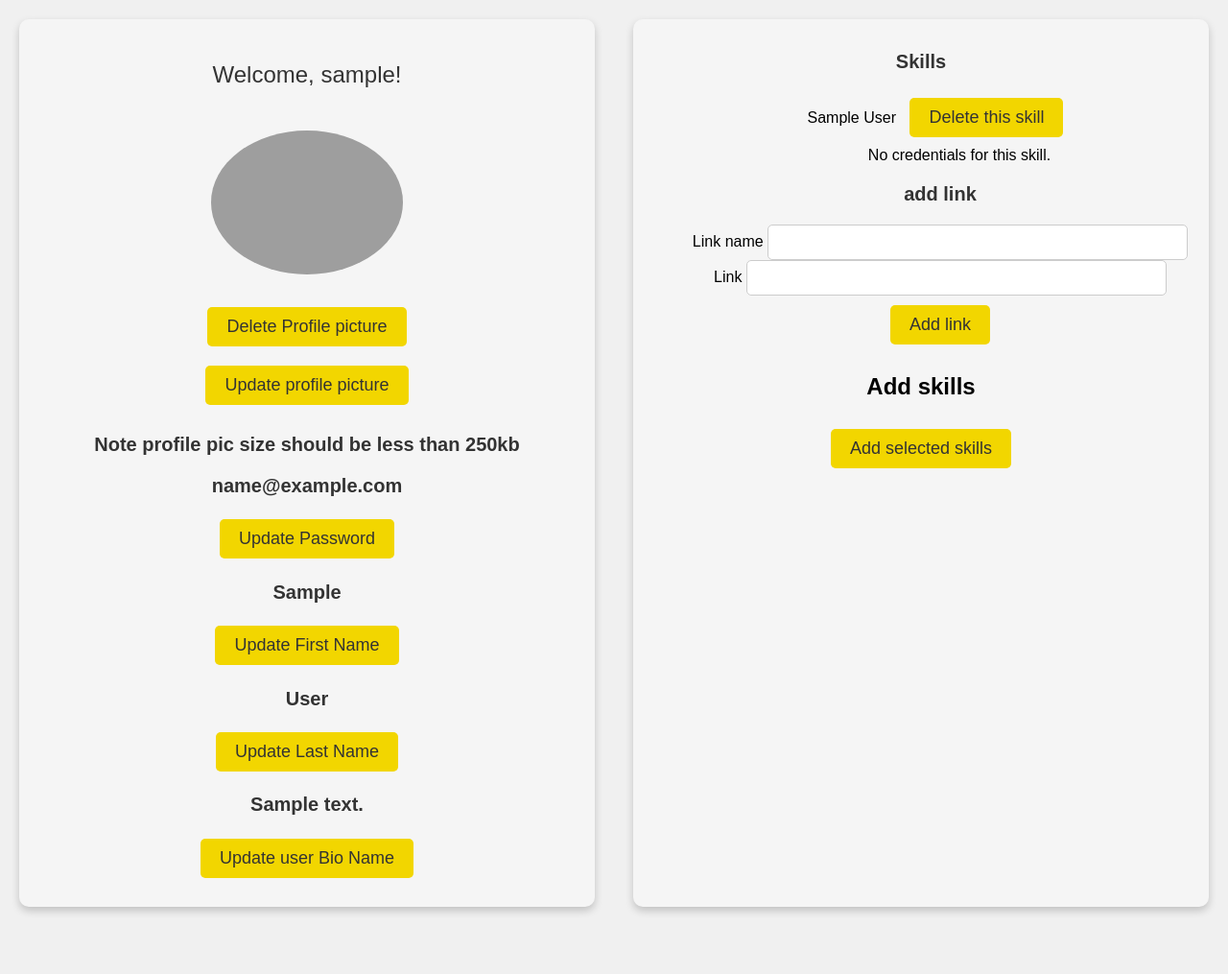
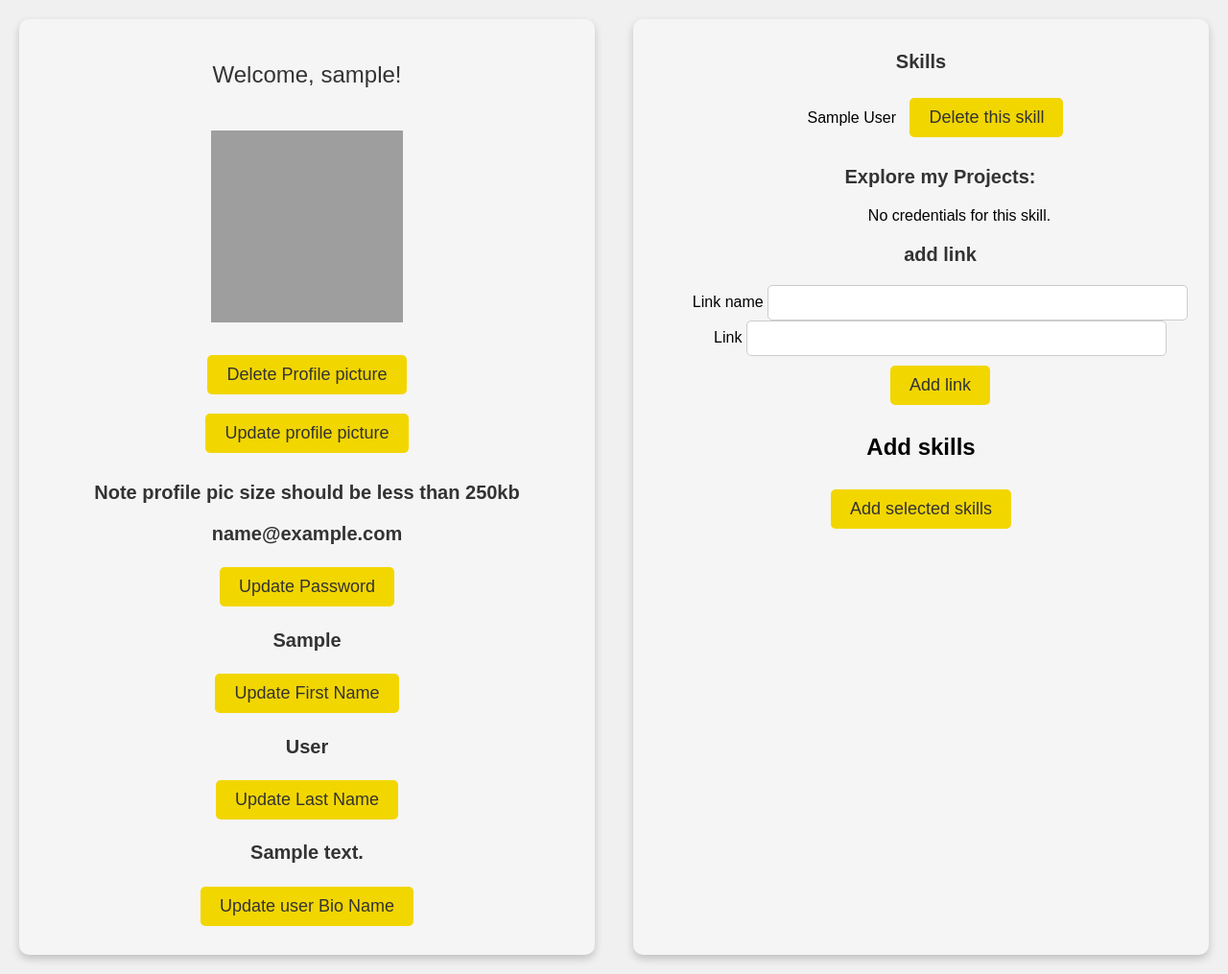
Before and after one commit to Kedar59/skillExchange, a Django app: page /profile/ in a window 1280 px wide. Shown: the part 124-1139 px from the top of the page at 96% size. Before the commit the page ends 1076 px from the top, so only its background shows below. Run offline with Django 4.2, Linux system fonts and the light colour scheme; a user stored in the database is signed in; tables that the repository leaves empty hold one stand-in row (values such as "Sample post"); grey boxes are pictures that could not be loaded.

Commit message:
UI changes

```diff
--- a/static/css/connections.css
+++ b/static/css/connections.css
@@ -31,9 +31,8 @@ form button {
   transition: transform 0.3s ease;
 }
 .prof-img-display {
-  max-width: 100px;
-  height: auto;
-  border-radius: 50%;
+  width: 100px;
+  height: 100px;
 }
 .prof-card:hover {
   transform: scale(1.02); /* Add a subtle hover effect */
--- a/static/css/findMatch.css
+++ b/static/css/findMatch.css
@@ -89,9 +89,8 @@ a {
   list-style: none;
 }
 .prof-img-display {
-  max-width: 100px;
-  height: auto;
-  border-radius: 50%;
+  width: 100px;
+  height: 100px;
 }
 
 .prof-card ul {
--- a/static/css/profile.css
+++ b/static/css/profile.css
@@ -13,7 +13,7 @@ body {
 ul {
   list-style: none;
 }
-.container{
+.container {
   display: grid;
   grid-template-columns: 1fr 1fr;
 }
@@ -32,20 +32,21 @@ ul {
   color: #333;
 }
 .prof-img-display {
-    max-width: 200px;
-    height: auto;
-    border-radius: 50%;
+  width: 200px;
+  height: 200px;
   margin: 20px;
 }
 h3 {
   color: #555;
 }
-  h1, h3 {
+h1,
+h3 {
   font-size: 20px;
   color: #333;
 }
 
-  input[type="text"], textarea {
+input[type="text"],
+textarea {
   width: 80%;
   padding: 10px;
   border: 1px solid #ccc;
--- a/users/templates/users/connections.html
+++ b/users/templates/users/connections.html
@@ -20,7 +20,6 @@
 </div>
 <h1>Requests</h1>
 <div class="container">
-
     {% for prof in con_recieved %}
     <div class="prof-card">
         <a href="{% url 'user_profile' prof.username %}">
@@ -42,6 +41,5 @@
         </form>
     </div>
     {% endfor %}
-
 </div>
 {% endblock content %}
--- a/users/templates/users/findMatch.html
+++ b/users/templates/users/findMatch.html
@@ -27,6 +27,7 @@
                 <p>{{ prof.username }}</p>
                 <img class="prof-img-display" src="{{ prof.prof_path }}" alt="profile pic">
                 <p>{{ prof.userBio }}</p>
+                <h3>Explore my Projects:</h3>
                 <ul class="creds">
                     {% with links=credential_links|get_dict_value:prof.id %}
                         <li>
--- a/users/templates/users/profile.html
+++ b/users/templates/users/profile.html
@@ -73,6 +73,7 @@
                             <button type="submit">Delete this skill</button>
                         </form>
                         <!-- show all credentials releated to the skill -->
+                        <h3>Explore my Projects:</h3>
                         <ul>
                             {% with links=credential_links|get_dict_value:skill.id %}
                                 <li>
--- a/users/views.py
+++ b/users/views.py
@@ -55,7 +55,7 @@ def is_valid_password(password):
         return validity
     else:
         validity['valid']=False
-        validity['error']="Must contain a special character like @,#,$,%,^,&,+ or = and must not contain spaces."
+        validity['error']="Password Must contain a special character like @,#,$,%,^,&,+ or = and must not contain spaces."
         return validity
 def findMatch(request):
     user = request.user
```
Also changed, not shown: static/css/user_profile.css (+17 -3 lines), users/templates/users/user_profile.html (+7 -4 lines). Lines whose indentation alone changed are shown as unchanged.
